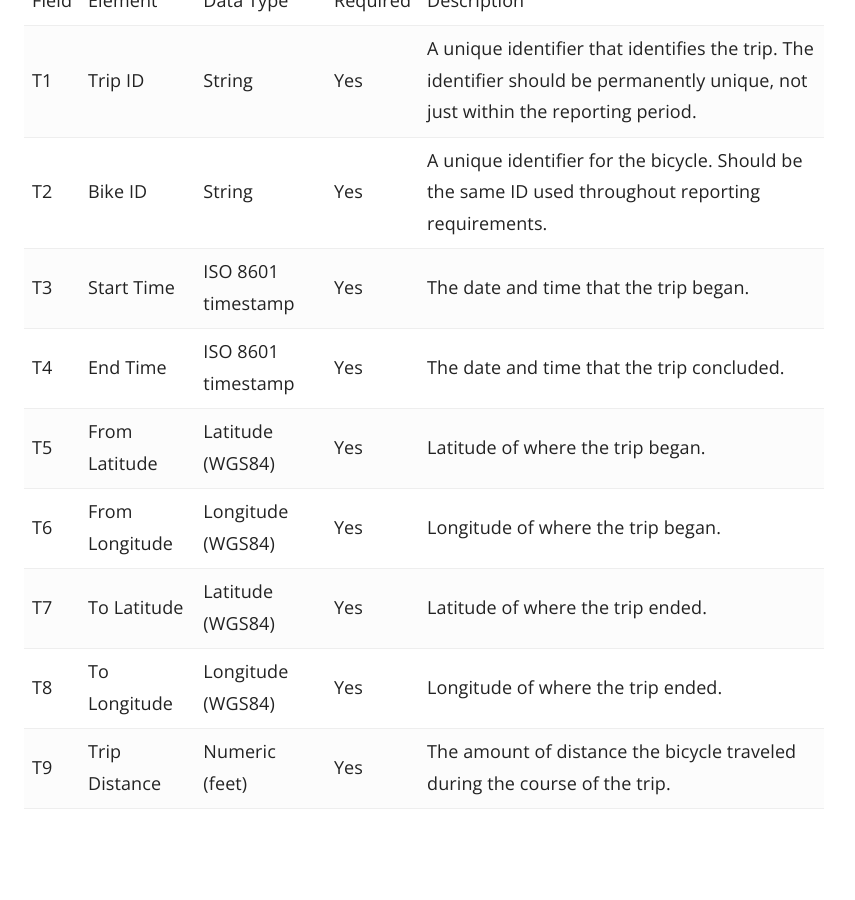
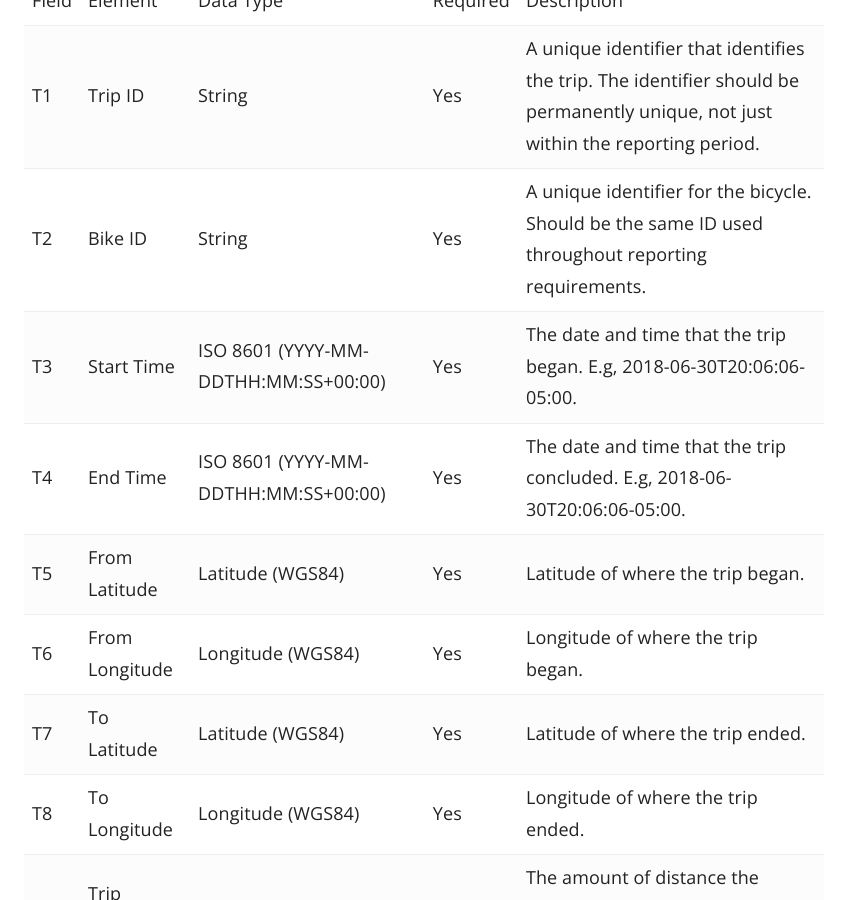
Before and after one commit to Chicago/dockless-bikeshare-reporting-manual, a Jekyll site: the page built from _docs/trips.md, in a window 1280 px wide and 900 px high, scrolled down 546 px. Shown: the whole window, without its empty margins (366-1221 px from the left). Built offline with Jekyll 4.4.1, drawn with Linux system fonts in a browser that asks for light colours; before the commit the page ends 1407 px from its top, so only the background shows below that.

Commit message:
Clarify ISO 8601 timestamp in Trips

```diff
--- a/_docs/trips.md
+++ b/_docs/trips.md
@@ -15,8 +15,8 @@ Trip data must be reported using the following schema and reported with the foll
 | Field | Element        | Data Type           | Required | Description                                                                                       |
 |  T1   | Trip ID        | String              |   Yes    | A unique identifier that identifies the trip. The identifier should be permanently unique, not just within the reporting period.                                                    |
 |  T2   | Bike ID        | String              |   Yes    | A unique identifier for the bicycle. Should be the same ID used throughout reporting requirements.|
-|  T3   | Start Time     | ISO 8601 timestamp  |   Yes    | The date and time that the trip began.                                                            |
-|  T4   | End Time       | ISO 8601 timestamp  |   Yes    | The date and time that the trip concluded.                                                        |
+|  T3   | Start Time     | ISO 8601 (YYYY-MM-DDTHH:MM:SS+00:00) |   Yes    | The date and time that the trip began. E.g, 2018-06-30T20:06:06-05:00. |
+|  T4   | End Time       | ISO 8601 (YYYY-MM-DDTHH:MM:SS+00:00) |   Yes    | The date and time that the trip concluded. E.g, 2018-06-30T20:06:06-05:00. |
 |  T5   | From Latitude  | Latitude (WGS84)    |   Yes    | Latitude of where the trip began.                                                                 |
 |  T6   | From Longitude | Longitude (WGS84)   |   Yes    | Longitude of where the trip began.                                                                |
 |  T7   | To Latitude    | Latitude (WGS84)    |   Yes    | Latitude of where the trip ended.                                                                 |
```
